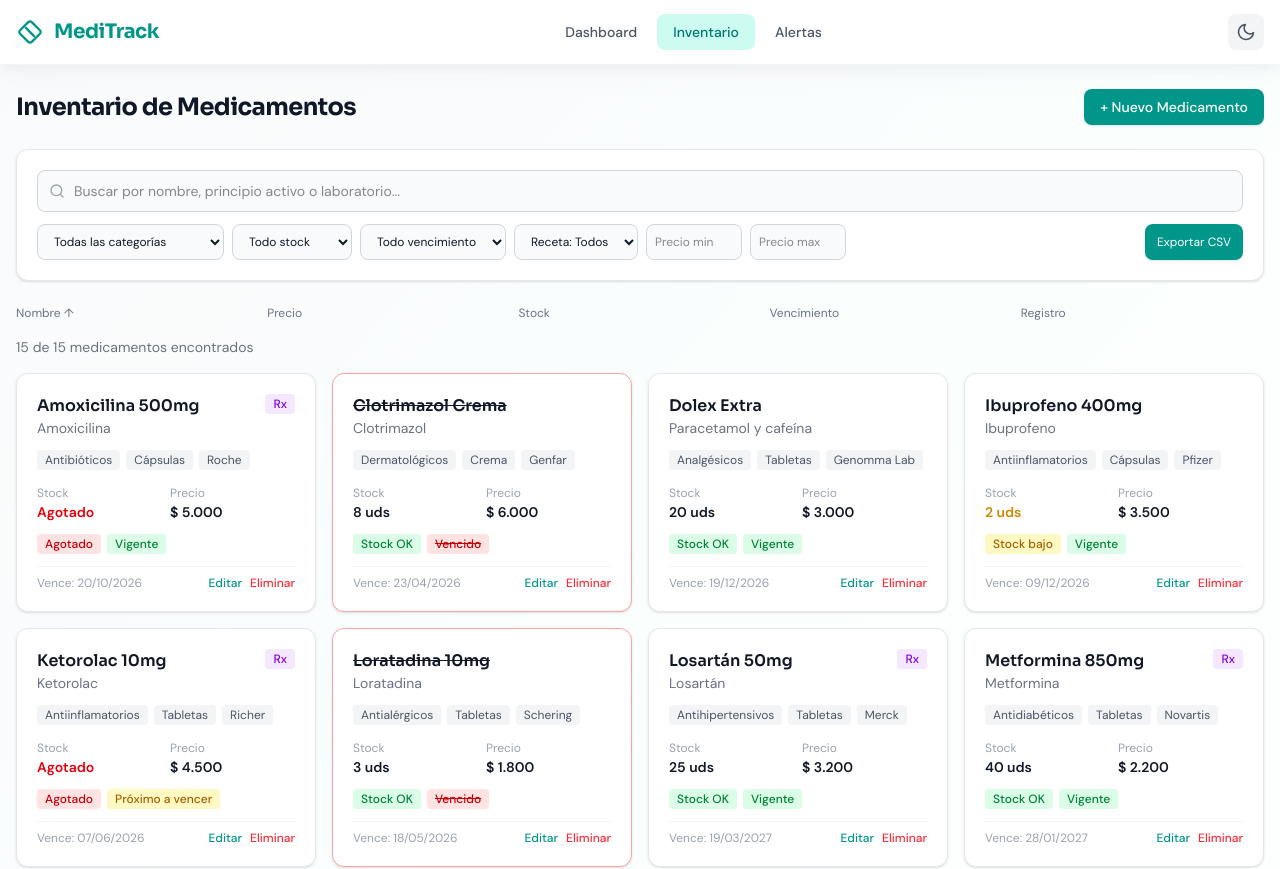
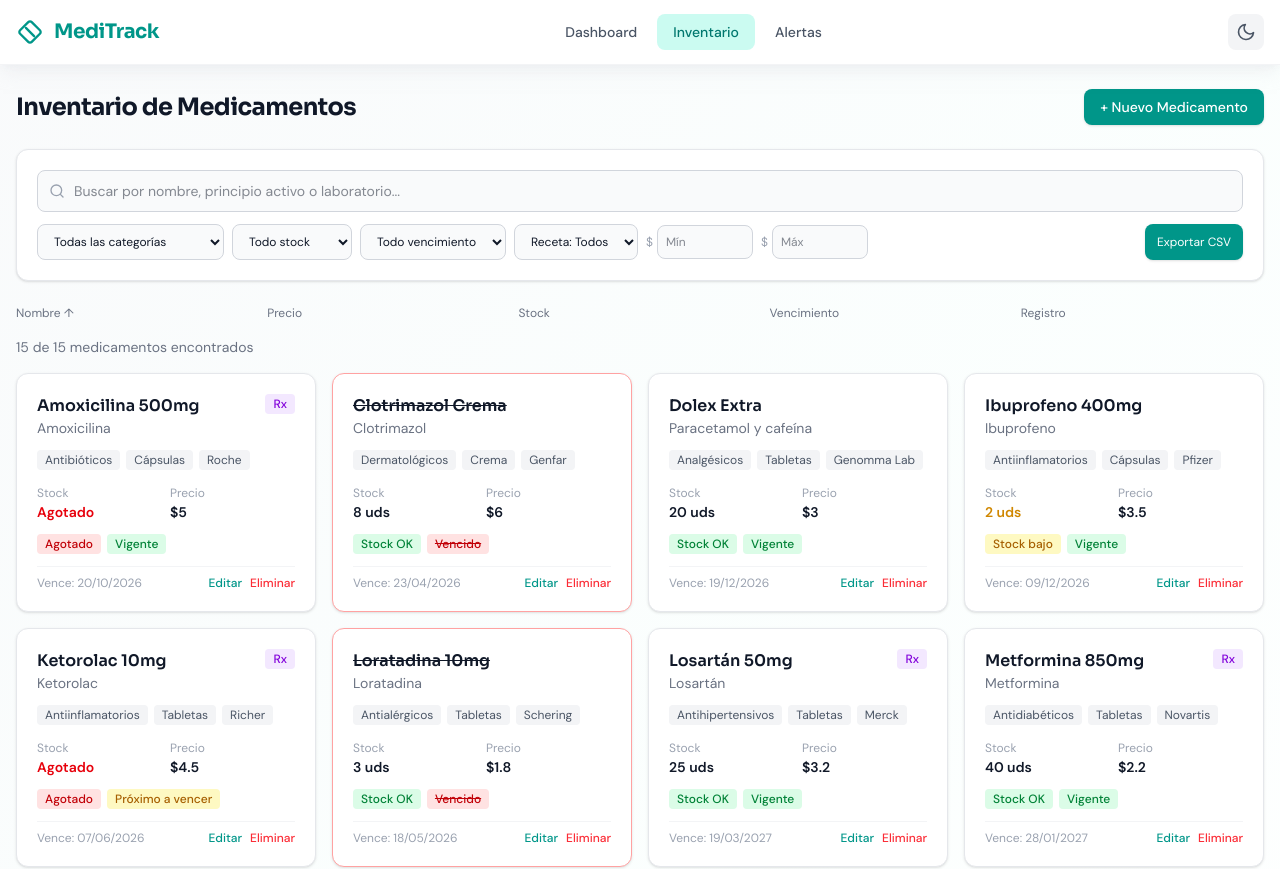
Before and after one commit to pedrocastellanos/meditrack, a React (Vite) app: page /inventario in a window 1280 px wide. Shown: the top 869 px of the page. Built offline with nearby package versions, Linux system fonts and the light colour scheme.

Commit message:
Reescribir filtro de precios para eliminar bugs

```diff
--- a/src/hooks/useFilter.ts
+++ b/src/hooks/useFilter.ts
@@ -1,8 +1,20 @@
-import { useMemo, useState, useCallback } from 'react'
+import { useMemo, useReducer, useCallback } from 'react'
 import type { Medicamento, SortField, SortDirection } from '@/data/types'
 import { calcularEstadoStock, calcularEstadoVencimiento } from '@/utils/validators'
 
-const initialState = {
+interface FilterState {
+  texto: string
+  categoria: string
+  estadoStock: string
+  estadoVencimiento: string
+  requiereReceta: string
+  precioMin: number
+  precioMax: number
+  sortField: SortField
+  sortDirection: SortDirection
+}
+
+const initialFilterState: FilterState = {
   texto: '',
   categoria: '',
   estadoStock: '',
@@ -10,30 +22,38 @@ const initialState = {
   requiereReceta: '',
   precioMin: 0,
   precioMax: Infinity,
-  sortField: 'nombre' as SortField,
-  sortDirection: 'asc' as SortDirection
+  sortField: 'nombre',
+  sortDirection: 'asc'
+}
+
+type FilterAction =
+  | { type: 'SET_FILTER'; key: keyof FilterState; value: FilterState[keyof FilterState] }
+  | { type: 'CLEAR' }
+
+function filterReducer(state: FilterState, action: FilterAction): FilterState {
+  switch (action.type) {
+    case 'SET_FILTER':
+      return { ...state, [action.key]: action.value }
+    case 'CLEAR':
+      return initialFilterState
+    default:
+      return state
+  }
 }
 
 export function useFilter(medicamentos: Medicamento[]) {
-  const [filtros, setFiltros] = useState(initialState)
+  const [filtros, dispatch] = useReducer(filterReducer, initialFilterState)
 
-  // useCallback: estabiliza la referencia de setFilter a través de renders.
-  // Evita que componentes hijos que reciben setFilter como prop se re-rendericen
-  // cuando el padre cambia por razones no relacionadas con los filtros.
-  const setFilter = useCallback(<K extends keyof typeof initialState>(key: K, value: (typeof initialState)[K]) => {
-    setFiltros((prev) => ({ ...prev, [key]: value }))
+  const setFilter = useCallback(<K extends keyof FilterState>(key: K, value: FilterState[K]) => {
+    dispatch({ type: 'SET_FILTER', key, value })
   }, [])
 
-  // useCallback: referencia estable para limpiarFiltros.
-  // Se pasa a componentes de UI (botón limpiar) sin causar re-renderizados por recreación.
   const limpiarFiltros = useCallback(() => {
-    setFiltros(initialState)
+    dispatch({ type: 'CLEAR' })
   }, [])
 
-  // useMemo: el filtrado y ordenamiento son operaciones O(n log n) que se ejecutan
-  // sobre el arreglo completo de medicamentos. Sin memoización, cualquier cambio de estado
-  // ajeno (tema, notificaciones) forzaría un recálculo completo. Se memoiza contra
-  // [medicamentos, filtros] para solo re-ejecutar cuando los datos o los criterios cambian.
+  // useMemo: el filtrado y ordenamiento son operaciones O(n log n). Se memoiza
+  // contra [medicamentos, filtros] para solo re-ejecutar cuando los datos o criterios cambian.
   const resultados = useMemo(() => {
     let items = [...medicamentos]
 
--- a/src/pages/Inventario.tsx
+++ b/src/pages/Inventario.tsx
@@ -1,4 +1,4 @@
-import { useMemo, useState, useCallback } from 'react'
+import { useState, useCallback } from 'react'
 import { useMedicamentosStore } from '@/store/medicamentosStore'
 import { useFilter } from '@/hooks/useFilter'
 import { useNotification } from '@/hooks/useNotification'
@@ -13,18 +13,47 @@ import type { SortField } from '@/data/types'
 export default function Inventario() {
   const medicamentos = useMedicamentosStore((s) => s.medicamentos)
   const eliminarMedicamento = useMedicamentosStore((s) => s.eliminarMedicamento)
-  const { filtros, setFilter, limpiarFiltros, resultados } = useFilter(medicamentos)
+  const { filtros, setFilter, limpiarFiltros, resultados: resultadosBase } = useFilter(medicamentos)
   const { notificaciones, notificar, eliminar } = useNotification()
   const [eliminarId, setEliminarId] = useState<string | null>(null)
+  const [precioMin, setPrecioMin] = useState(0)
+  const [precioMax, setPrecioMax] = useState(Infinity)
+  const [precioMinInput, setPrecioMinInput] = useState('')
+  const [precioMaxInput, setPrecioMaxInput] = useState('')
 
-  // useMemo: evita recalcular el booleano de filtros activos en cada render,
-  // ya que solo depende del objeto filtros y se usa para condicionar la UI (botón limpiar, empty state)
-  const hayFiltrosActivos = useMemo(() =>
-    filtros.texto !== '' || filtros.categoria !== '' || filtros.estadoStock !== '' ||
+  const parsePrecio = (raw: string): number => {
+    if (raw === '') return Infinity
+    const normalizado = raw.replace(/,/g, '.')
+    const num = Number(normalizado)
+    return isNaN(num) || num < 0 ? Infinity : num
+  }
+
+  const handlePrecioMinChange = useCallback((e: React.ChangeEvent<HTMLInputElement>) => {
+    const raw = e.target.value
+    setPrecioMinInput(raw)
+    setPrecioMin(raw === '' ? 0 : parsePrecio(raw))
+  }, [])
+
+  const handlePrecioMaxChange = useCallback((e: React.ChangeEvent<HTMLInputElement>) => {
+    const raw = e.target.value
+    setPrecioMaxInput(raw)
+    setPrecioMax(parsePrecio(raw))
+  }, [])
+
+  const resultados = (() => {
+    let items = resultadosBase
+    if (precioMin > 0) {
+      items = items.filter((m) => m.precioVenta >= precioMin)
+    }
+    if (precioMax < Infinity) {
+      items = items.filter((m) => m.precioVenta <= precioMax)
+    }
+    return items
+  })()
+
+  const hayFiltrosActivos = filtros.texto !== '' || filtros.categoria !== '' || filtros.estadoStock !== '' ||
     filtros.estadoVencimiento !== '' || filtros.requiereReceta !== '' ||
-    filtros.precioMin > 0 || filtros.precioMax < Infinity,
-    [filtros]
-  )
+    precioMin > 0 || precioMax < Infinity
 
   // useCallback: estabiliza la referencia de la función pasada a MedicamentoCard,
   // previniendo re-renderizados innecesarios en cada tarjeta del grid al no depender de estado volátil
@@ -41,6 +70,14 @@ export default function Inventario() {
       setEliminarId(null)
     }
   }, [eliminarId, eliminarMedicamento, notificar])
+
+  const handleLimpiarFiltros = useCallback(() => {
+    limpiarFiltros()
+    setPrecioMinInput('')
+    setPrecioMaxInput('')
+    setPrecioMin(0)
+    setPrecioMax(Infinity)
+  }, [limpiarFiltros])
 
   const handleSort = (field: SortField) => {
     if (filtros.sortField === field) {
@@ -127,14 +164,30 @@ export default function Inventario() {
             <option value="true">Con receta</option>
             <option value="false">Sin receta</option>
           </select>
-          <input type="number" placeholder="Precio min" value={filtros.precioMin || ''}
-            onChange={(e) => setFilter('precioMin', Number(e.target.value))}
-            className="w-24 px-2 py-2 rounded-lg border border-gray-300 dark:border-gray-600 bg-gray-50 dark:bg-gray-700 text-gray-900 dark:text-white text-xs focus:outline-none focus:ring-2 focus:ring-teal-500" />
-          <input type="number" placeholder="Precio max" value={filtros.precioMax === Infinity ? '' : filtros.precioMax}
-            onChange={(e) => setFilter('precioMax', e.target.value ? Number(e.target.value) : Infinity)}
-            className="w-24 px-2 py-2 rounded-lg border border-gray-300 dark:border-gray-600 bg-gray-50 dark:bg-gray-700 text-gray-900 dark:text-white text-xs focus:outline-none focus:ring-2 focus:ring-teal-500" />
+          <div className="flex items-center gap-1">
+            <span className="text-xs text-gray-400">$</span>
+            <input
+              type="text"
+              inputMode="numeric"
+              placeholder="Mín"
+              value={precioMinInput}
+              onChange={handlePrecioMinChange}
+              className="w-24 px-2 py-2 rounded-lg border border-gray-300 dark:border-gray-600 bg-gray-50 dark:bg-gray-700 text-gray-900 dark:text-white text-xs focus:outline-none focus:ring-2 focus:ring-teal-500"
+            />
+          </div>
+          <div className="flex items-center gap-1">
+            <span className="text-xs text-gray-400">$</span>
+            <input
+              type="text"
+              inputMode="numeric"
+              placeholder="Máx"
+              value={precioMaxInput}
+              onChange={handlePrecioMaxChange}
+              className="w-24 px-2 py-2 rounded-lg border border-gray-300 dark:border-gray-600 bg-gray-50 dark:bg-gray-700 text-gray-900 dark:text-white text-xs focus:outline-none focus:ring-2 focus:ring-teal-500"
+            />
+          </div>
           {hayFiltrosActivos && (
-            <button onClick={limpiarFiltros}
+            <button onClick={handleLimpiarFiltros}
               className="px-3 py-1.5 rounded-lg bg-gray-200 dark:bg-gray-600 text-gray-700 dark:text-gray-200 text-xs hover:bg-gray-300 dark:hover:bg-gray-500 transition-colors">
               Limpiar Filtros
             </button>
@@ -172,7 +225,7 @@ export default function Inventario() {
         <EmptyState
           mensaje="No se encontraron medicamentos con los filtros aplicados"
           accion={hayFiltrosActivos ? 'Limpiar filtros' : 'Ir a registrar'}
-          onAccion={hayFiltrosActivos ? limpiarFiltros : undefined}
+          onAccion={hayFiltrosActivos ? handleLimpiarFiltros : undefined}
           icono={hayFiltrosActivos ? 'search' : 'empty-box'}
         />
       ) : (
--- a/src/utils/formatters.ts
+++ b/src/utils/formatters.ts
@@ -1,5 +1,5 @@
 export const formatCurrency = (value: number): string =>
-  new Intl.NumberFormat('es-CO', { style: 'currency', currency: 'COP', minimumFractionDigits: 0 }).format(value)
+  new Intl.NumberFormat('es-CU', { style: 'currency', currency: 'CUP', minimumFractionDigits: 0, maximumFractionDigits: 2 }).format(value)
 
 export const formatDate = (date: string): string =>
   new Intl.DateTimeFormat('es-ES', { day: '2-digit', month: '2-digit', year: 'numeric' }).format(new Date(date))
```
Also changed, not shown: src/data/initialData.ts (+30 -30 lines), 1 other file (tests, documents, lock files or other folders).
